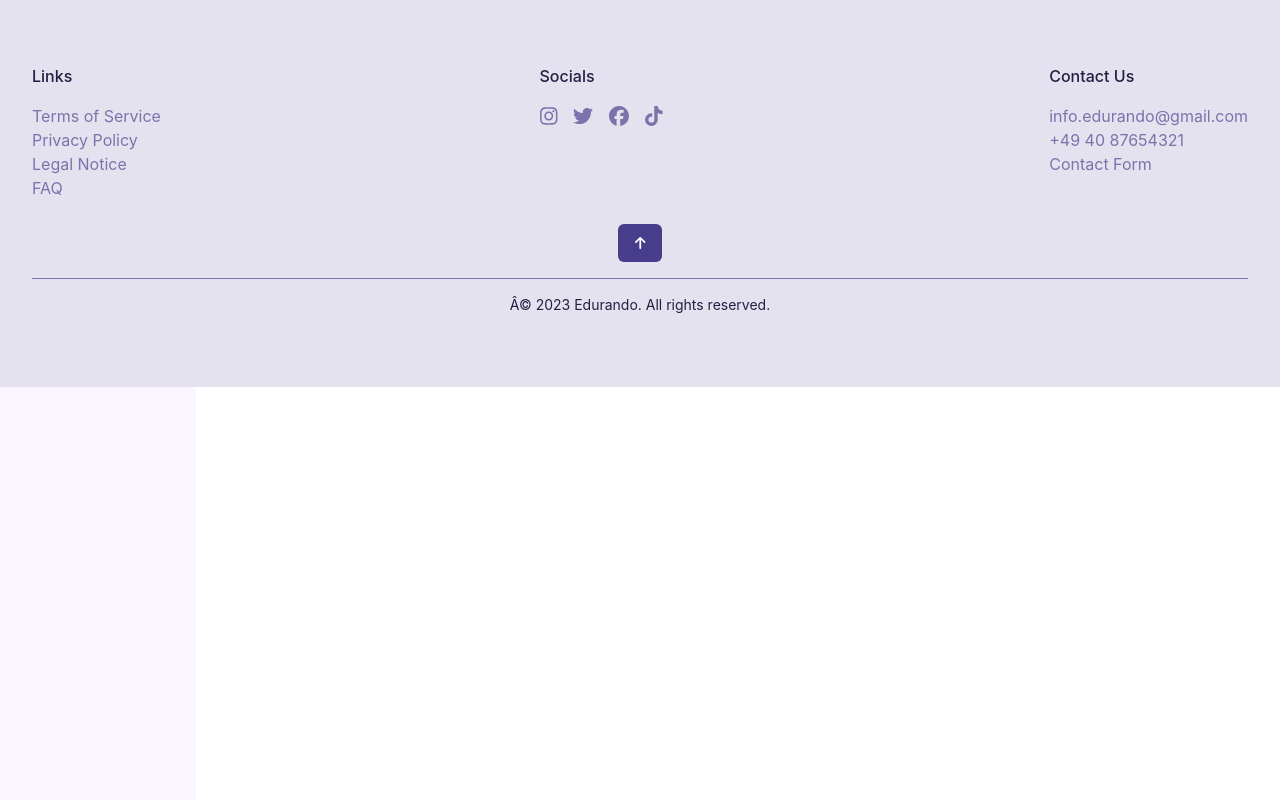
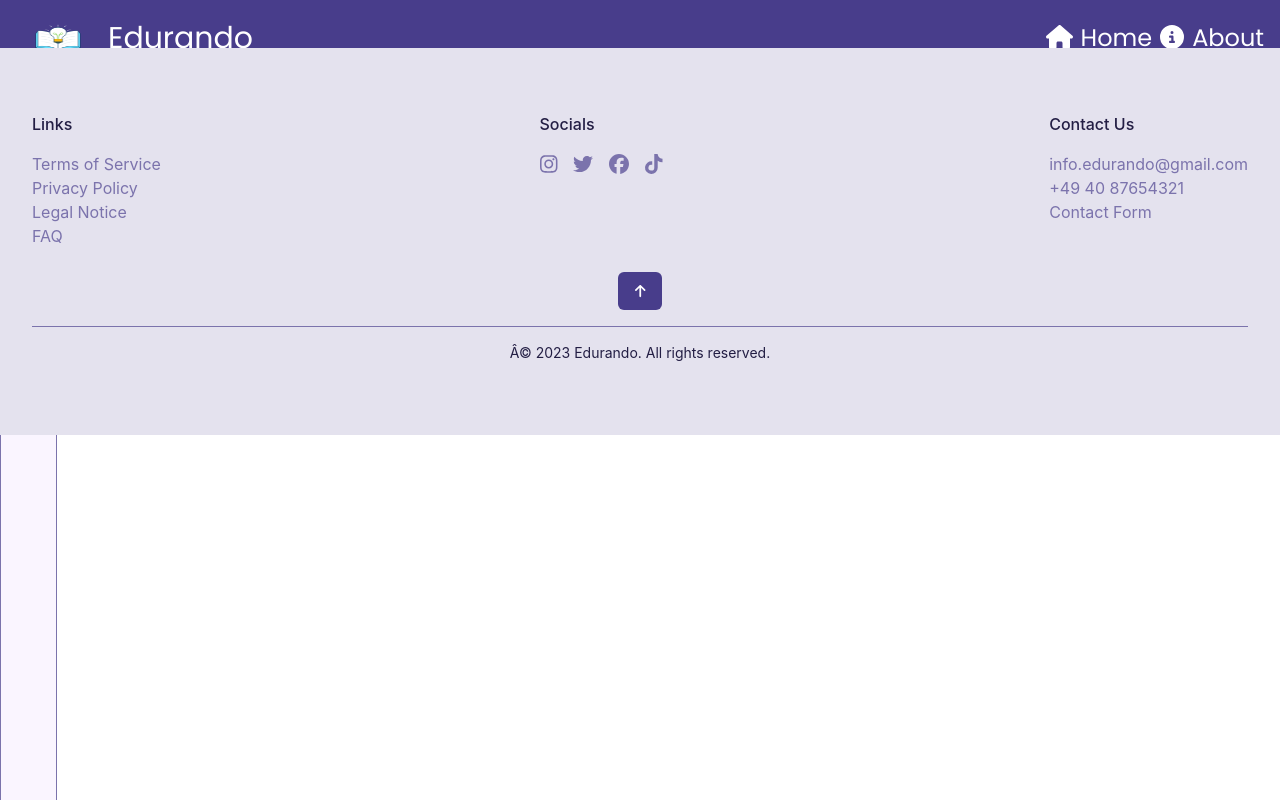
Before and after one commit to KrishKalra03/Edurando, a Vue app in the folder edurando-frontend/: page /edit in a window 1280 px wide. Built offline with nearby package versions, Linux system fonts and the light colour scheme.

Commit message:
*Sidebar Collapse-Button added, Icons are shown all the time, text is only shown if not collapsed

```diff
--- a/edurando-frontend/src/main.js
+++ b/edurando-frontend/src/main.js
@@ -1,7 +1,7 @@
 import { createApp } from 'vue';
 import { library } from '@fortawesome/fontawesome-svg-core';
 import { faFacebook, faTwitter, faInstagram, faTiktok } from '@fortawesome/free-brands-svg-icons';
-import {faArrowUp, faHome, faCircleInfo, faBars, faTimes, faArrowLeft, faUser, faKey, faTableList} from '@fortawesome/free-solid-svg-icons'
+import {faArrowUp, faHome, faCircleInfo, faBars, faTimes, faArrowLeft, faUser, faKey, faTableList, faAnglesRight, faAnglesLeft} from '@fortawesome/free-solid-svg-icons'
 import { FontAwesomeIcon } from '@fortawesome/vue-fontawesome';
 import '@fortawesome/fontawesome-free/css/all.css';
 import router from './router'
@@ -9,7 +9,7 @@ import App from './App.vue';
 import './assets/main.css';
 import "./axios"
 
-library.add(faFacebook, faTwitter, faInstagram, faTiktok, faArrowUp, faHome, faCircleInfo, faBars, faTimes, faArrowLeft, faUser, faKey, faTableList)
+library.add(faFacebook, faTwitter, faInstagram, faTiktok, faArrowUp, faHome, faCircleInfo, faBars, faTimes, faArrowLeft, faUser, faKey, faTableList, faAnglesRight, faAnglesLeft)
 
 const app = createApp(App);
 app.component('font-awesome-icon', FontAwesomeIcon);
--- a/edurando-frontend/src/modules/UserUpdate/EditPage.vue
+++ b/edurando-frontend/src/modules/UserUpdate/EditPage.vue
@@ -1,36 +1,56 @@
 <template>
-    <button data-drawer-target="default-sidebar" data-drawer-toggle="default-sidebar" aria-controls="default-sidebar" type="button" class="inline-flex items-center p-2 mt-2 ml-3 text-sm text-gray-500 rounded-lg sm:hidden hover:bg-gray-100 focus:outline-none focus:ring-2 focus:ring-gray-200">
+    <button data-drawer-target="default-sidebar" data-drawer-toggle="default-sidebar" aria-controls="default-sidebar" type="button" class="inline-flex items-center p-2 mt-2 ml-3 text-sm text-gray-500 rounded-lg hover:bg-gray-100 focus:outline-none focus:ring-2 focus:ring-gray-200">
         <span class="sr-only">Open sidebar</span>
         <svg class="w-6 h-6" aria-hidden="true" fill="currentColor" viewBox="0 0 20 20" xmlns="http://www.w3.org/2000/svg">
             <path clip-rule="evenodd" fill-rule="evenodd" d="M2 4.75A.75.75 0 012.75 4h14.5a.75.75 0 010 1.5H2.75A.75.75 0 012 4.75zm0 10.5a.75.75 0 01.75-.75h7.5a.75.75 0 010 1.5h-7.5a.75.75 0 01-.75-.75zM2 10a.75.75 0 01.75-.75h14.5a.75.75 0 010 1.5H2.75A.75.75 0 012 10z"></path>
         </svg>
     </button>
-    <aside id="default-sidebar" class="fixed top-0 left-0 z-40 w-50 h-full transition-transform -translate-x-full sm:translate-x-0 mt-16" aria-label="Sidebar">
-    <div class="h-full px-3 py-4 overflow-y-auto bg-purple-50">
+    <aside id="default-sidebar" class="fixed top-0 left-0 z-40 w-50 h-full mt-16 border border-[#7b73ac]" aria-label="Sidebar">
+        <div class="h-full px-3 py-4 overflow-y-auto bg-purple-50">
             <ul class="space-y-2 font-medium text-[#483d8b]">
                 <li>
                     <RouterLink to="/EditProfile" active-class="bg-[#e4e2ee]" class="flex items-center p-2 rounded-lg hover:bg-[#e4e2ee]">
                         <font-awesome-icon :icon="['fas', 'user']" />
-                        <span class="flex-1 ml-3 whitespace-nowrap">Personal Data</span>
+                        <span :class="isSidebarOpen ? '' : 'hidden'" class="flex-1 ml-3 whitespace-nowrap">Personal Data</span>
                     </RouterLink>
                 </li>
                 <li>
                     <RouterLink to="/ChangePassword" active-class="bg-[#e4e2ee]" class="flex items-center p-2 rounded-lg hover:bg-[#e4e2ee]">
                         <font-awesome-icon :icon="['fas', 'key']" />
-                        <span class="flex-1 ml-3 whitespace-nowrap">Change Password</span>
+                        <span :class="isSidebarOpen ? '' : 'hidden'" class="flex-1 ml-3 whitespace-nowrap">Change Password</span>
                     </RouterLink>
                 </li>
                 <li>
                     <RouterLink to="/SubjectsTopics" class="flex items-center p-2 rounded-lg hover:bg-[#e4e2ee]">
                         <font-awesome-icon :icon="['fas', 'table-list']" />
-                        <span class="flex-1 ml-3 whitespace-nowrap">Subjects/Topics</span>
+                        <span :class="isSidebarOpen ? '' : 'hidden'" class="flex-1 ml-3 whitespace-nowrap">Subjects/Topics</span>
                     </RouterLink>
+                </li>
+                <li>
+                    <button :class="isSidebarOpen ? '' : 'hidden'" @click="toggleSidebar" class="flex items-center p-2 rounded-lg hover:bg-[#e4e2ee]">
+                        <font-awesome-icon :icon="['fas', 'angles-left']" />
+                        <span class="flex-1 ml-3 whitespace-nowrap">Collapse Sidebar</span>
+                    </button>
+                    <button :class="isSidebarOpen ? 'hidden' : '' " @click="toggleSidebar" class="flex items-center p-2 rounded-lg hover:bg-[#e4e2ee]">
+                        <font-awesome-icon :icon="['fas', 'angles-right']" />
+                    </button>
                 </li>
             </ul>
         </div>
     </aside>
-
 </template>
 
 <script >
+export default {
+    data() {
+        return {
+            isSidebarOpen: false,
+        };
+    },
+    methods: {
+        toggleSidebar() {
+            this.isSidebarOpen = !this.isSidebarOpen;
+        },
+    },
+};
 </script>
```
